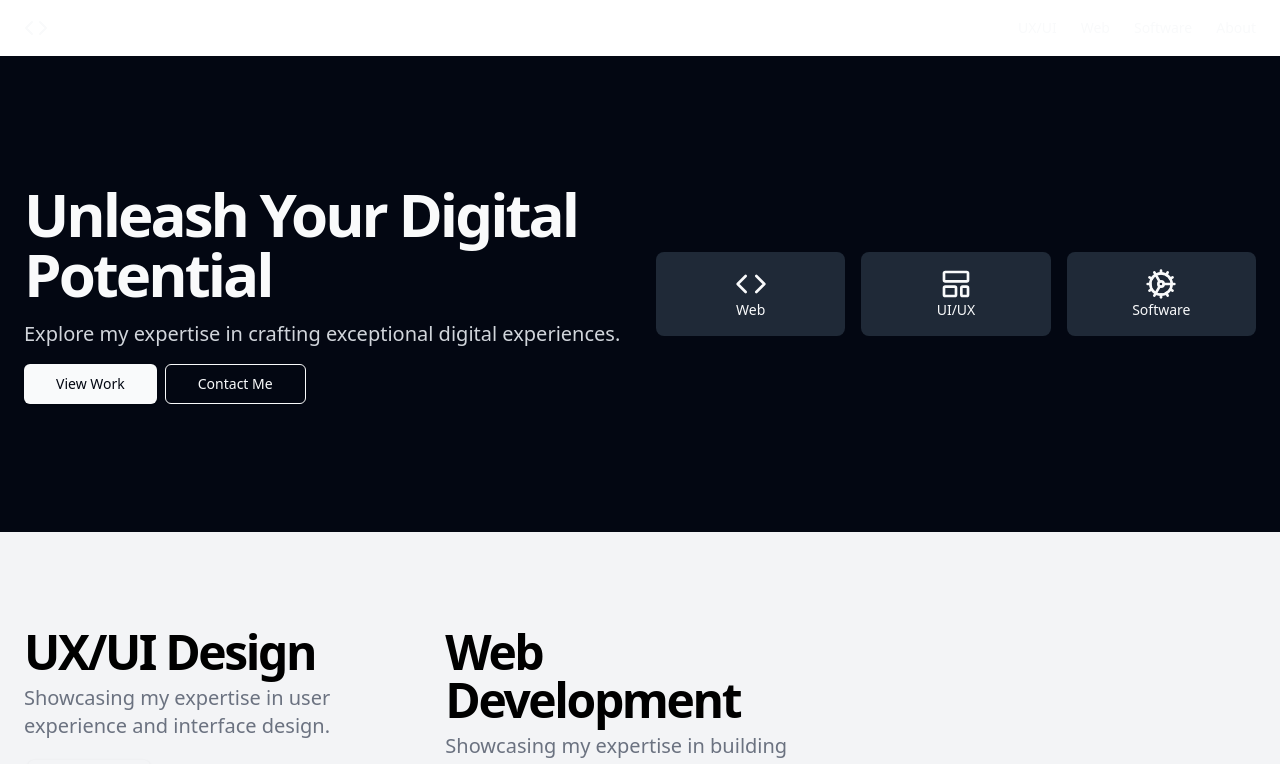
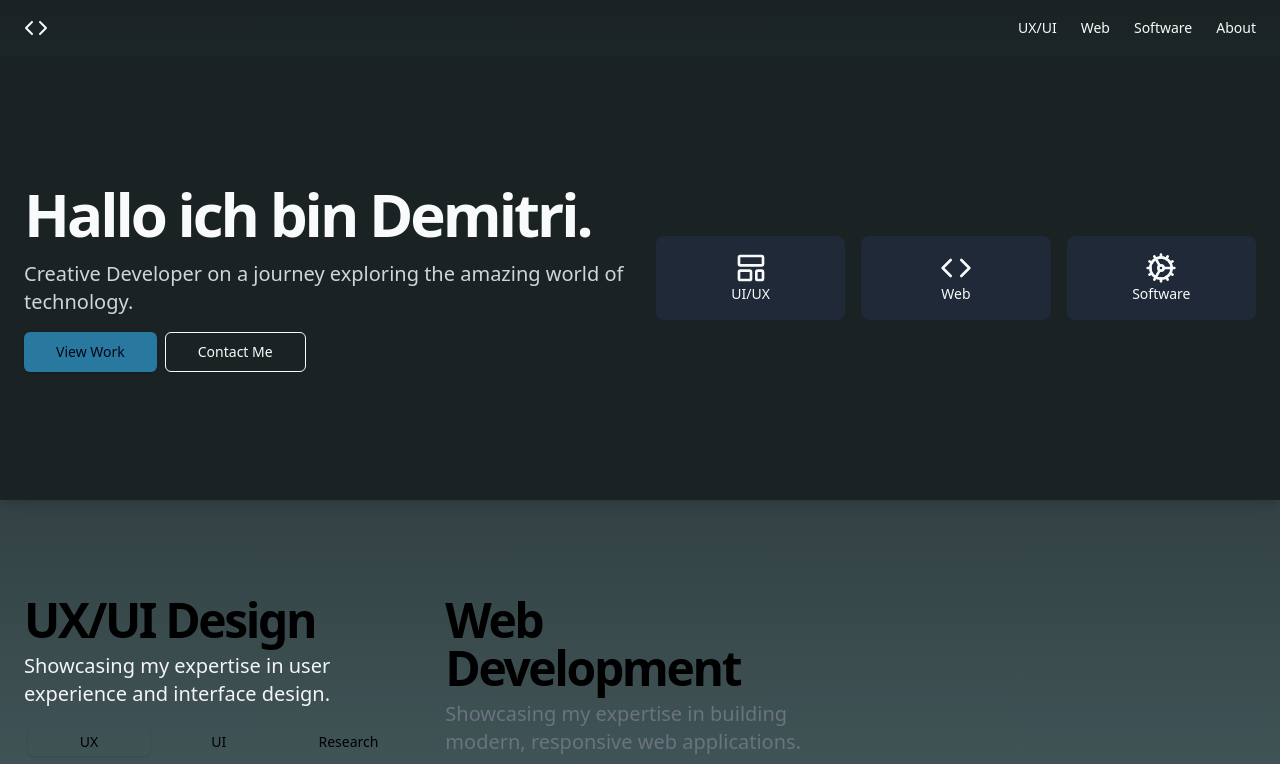
Before and after one commit to CEODemitri/portfolio2024, a SvelteKit app: page / in a window 1280 px wide. Shown: the top 764 px of the page. Built offline with nearby package versions, Linux system fonts and the light colour scheme.

Commit message:
new updates to ui; making it me

```diff
--- a/src/app.css
+++ b/src/app.css
@@ -1,3 +1,7 @@
 @tailwind base;
 @tailwind components;
 @tailwind utilities;
+
+body {
+    background: linear-gradient(to bottom, #1A2223, #668589);
+}
--- /dev/null
+++ b/src/lib/components/Card.svelte
@@ -0,0 +1,50 @@
+<div class="rounded-lg border bg-card text-card-foreground shadow-sm" data-v0-t="card">
+    <div class="flex flex-col space-y-1.5 p-6">
+      <h3 class="whitespace-nowrap text-2xl font-semibold leading-none tracking-tight">
+        Acme Inc. Website Redesign
+      </h3>
+      <p class="text-sm text-muted-foreground">
+        Redesigning the user experience and interface for a leading enterprise software company.
+      </p>
+    </div>
+    <div class="p-6">
+      <div class="flex items-center justify-center h-full">
+        <button class="justify-center whitespace-nowrap rounded-md text-sm font-medium ring-offset-background transition-colors focus-visible:outline-none focus-visible:ring-2 focus-visible:ring-ring focus-visible:ring-offset-2 disabled:pointer-events-none disabled:opacity-50 text-primary underline-offset-4 hover:underline h-10 px-4 py-2 flex items-center gap-2">
+          <svg
+            xmlns="http://www.w3.org/2000/svg"
+            width="24"
+            height="24"
+            viewBox="0 0 24 24"
+            fill="none"
+            stroke="currentColor"
+            stroke-width="2"
+            stroke-linecap="round"
+            stroke-linejoin="round"
+            class="h-5 w-5"
+          >
+            <path d="M2 12s3-7 10-7 10 7 10 7-3 7-10 7-10-7-10-7Z"></path>
+            <circle cx="12" cy="12" r="3"></circle>
+          </svg>
+          View Live
+        </button>
+        <button class="justify-center whitespace-nowrap rounded-md text-sm font-medium ring-offset-background transition-colors focus-visible:outline-none focus-visible:ring-2 focus-visible:ring-ring focus-visible:ring-offset-2 disabled:pointer-events-none disabled:opacity-50 text-primary underline-offset-4 hover:underline h-10 px-4 py-2 flex items-center gap-2">
+          <svg
+            xmlns="http://www.w3.org/2000/svg"
+            width="24"
+            height="24"
+            viewBox="0 0 24 24"
+            fill="none"
+            stroke="currentColor"
+            stroke-width="2"
+            stroke-linecap="round"
+            stroke-linejoin="round"
+            class="h-5 w-5"
+          >
+            <polyline points="16 18 22 12 16 6"></polyline>
+            <polyline points="8 6 2 12 8 18"></polyline>
+          </svg>
+          View Code
+        </button>
+      </div>
+    </div>
+  </div>
--- /dev/null
+++ b/src/lib/components/Section.svelte
@@ -0,0 +1,11 @@
+<div class="container">
+
+</div>
+
+
+<style>
+    .container {
+        height: 650px;
+        width: 100svw;
+    }
+</style>
--- a/src/routes/+layout.svelte
+++ b/src/routes/+layout.svelte
@@ -1,5 +1,5 @@
 <script>
     import "../app.css";
-  </script>
+</script>
 
   <slot />
--- a/src/routes/+page.svelte
+++ b/src/routes/+page.svelte
@@ -1,11 +1,18 @@
+<script>
+	import Card from "../lib/components/Card.svelte";
+	import Section from "../lib/components/Section.svelte";
+
+</script>
 <!--
 // v0 by Vercel.
 // https://v0.dev/t/WXDScCfAS7g
 -->
 
 <div class="flex flex-col min-h-[100dvh]">
+
+  <!-- navbar -->
     <header class="bg-grey-950 text-gray-50 px-4 lg:px-6 h-14 flex items-center">
-      <a class="flex items-center justify-center" href="#">
+      <a class="flex items-center justify-center" href="/">
         <svg
           xmlns="http://www.w3.org/2000/svg"
           width="24"
@@ -21,7 +28,7 @@
           <polyline points="16 18 22 12 16 6"></polyline>
           <polyline points="8 6 2 12 8 18"></polyline>
         </svg>
-        <span class="sr-only">John Doe's Portfolio</span>
+        <span class="sr-only">Demitri Echols' Portfolio</span>
       </a>
       <nav class="ml-auto flex gap-4 sm:gap-6">
         <a class="text-sm font-medium hover:underline underline-offset-4" href="#">
@@ -38,17 +45,21 @@
         </a>
       </nav>
     </header>
-    <main class="flex-1 bg-gray-100 dark:bg-gray-800">
-      <section class="w-full py-12 md:py-24 lg:py-32 bg-gray-950 text-gray-50">
+
+  <!-- body -->
+    <main class="flex-1">
+
+  <!-- hero section -->
+      <section class="w-full py-12 md:py-24 lg:py-32 bg-[#1A2223] shadow-lg text-gray-50">
         <div class="container px-4 md:px-6 grid grid-cols-1 md:grid-cols-2 gap-8 items-center">
           <div class="space-y-4">
             <h1 class="text-4xl font-bold tracking-tighter sm:text-5xl md:text-6xl">
-              Unleash Your Digital Potential
+              Hallo ich bin Demitri.
             </h1>
-            <p class="text-gray-300 md:text-xl">Explore my expertise in crafting exceptional digital experiences.</p>
+            <p class="text-gray-300 md:text-xl"><span class="job">Creative Developer</span> on a journey exploring the amazing world of technology.</p>
             <div class="flex flex-col sm:flex-row gap-2">
               <a
-                class="inline-flex h-10 items-center justify-center rounded-md bg-gray-50 text-gray-950 px-8 text-sm font-medium shadow transition-colors hover:bg-gray-200 focus-visible:outline-none focus-visible:ring-1 focus-visible:ring-gray-950 disabled:pointer-events-none disabled:opacity-50"
+                class="inline-flex h-10 items-center justify-center rounded-md bg-[#2978A0] text-gray-950 px-8 text-sm font-medium shadow transition-colors hover:bg-gray-200 focus-visible:outline-none focus-visible:ring-1 focus-visible:ring-gray-950 disabled:pointer-events-none disabled:opacity-50"
                 href="#"
               >
                 View Work
@@ -75,11 +86,13 @@
                 stroke-linejoin="round"
                 class="h-8 w-8 text-gray-50"
               >
-                <polyline points="16 18 22 12 16 6"></polyline>
-                <polyline points="8 6 2 12 8 18"></polyline>
+                <rect width="18" height="7" x="3" y="3" rx="1"></rect>
+                <rect width="9" height="7" x="3" y="14" rx="1"></rect>
+                <rect width="5" height="7" x="16" y="14" rx="1"></rect>
               </svg>
-              <span class="text-sm font-medium text-gray-50">Web</span>
+              <span class="text-sm font-medium text-gray-50">UI/UX</span>
             </div>
+
             <div class="bg-gray-800 rounded-lg p-4 flex flex-col items-center justify-center">
               <svg
                 xmlns="http://www.w3.org/2000/svg"
@@ -93,12 +106,12 @@
                 stroke-linejoin="round"
                 class="h-8 w-8 text-gray-50"
               >
-                <rect width="18" height="7" x="3" y="3" rx="1"></rect>
-                <rect width="9" height="7" x="3" y="14" rx="1"></rect>
-                <rect width="5" height="7" x="16" y="14" rx="1"></rect>
+                <polyline points="16 18 22 12 16 6"></polyline>
+                <polyline points="8 6 2 12 8 18"></polyline>
               </svg>
-              <span class="text-sm font-medium text-gray-50">UI/UX</span>
+              <span class="text-sm font-medium text-gray-50">Web</span>
             </div>
+
             <div class="bg-gray-800 rounded-lg p-4 flex flex-col items-center justify-center">
               <svg
                 xmlns="http://www.w3.org/2000/svg"
@@ -132,12 +145,14 @@
           </div>
         </div>
       </section>
+
+  <!-- projects section -->
       <section class="container px-4 md:px-6 py-12 md:py-24">
         <div class="grid gap-6 md:gap-8 lg:grid-cols-3">
           <div class="space-y-4">
             <div class="space-y-2">
               <h2 class="text-3xl font-bold tracking-tighter sm:text-4xl md:text-5xl">UX/UI Design</h2>
-              <p class="text-gray-500 dark:text-gray-400 md:text-xl">
+              <p class="text-gray-100 dark:text-gray-400 md:text-xl">
                 Showcasing my expertise in user experience and interface design.
               </p>
             </div>
@@ -204,56 +219,9 @@
                 style=""
               >
                 <div class="grid gap-6 md:grid-cols-2 lg:grid-cols-1">
-                  <div class="rounded-lg border bg-card text-card-foreground shadow-sm" data-v0-t="card">
-                    <div class="flex flex-col space-y-1.5 p-6">
-                      <h3 class="whitespace-nowrap text-2xl font-semibold leading-none tracking-tight">
-                        Acme Inc. Website Redesign
-                      </h3>
-                      <p class="text-sm text-muted-foreground">
-                        Redesigning the user experience and interface for a leading enterprise software company.
-                      </p>
-                    </div>
-                    <div class="p-6">
-                      <div class="flex items-center justify-center h-full">
-                        <button class="justify-center whitespace-nowrap rounded-md text-sm font-medium ring-offset-background transition-colors focus-visible:outline-none focus-visible:ring-2 focus-visible:ring-ring focus-visible:ring-offset-2 disabled:pointer-events-none disabled:opacity-50 text-primary underline-offset-4 hover:underline h-10 px-4 py-2 flex items-center gap-2">
-                          <svg
-                            xmlns="http://www.w3.org/2000/svg"
-                            width="24"
-                            height="24"
-                            viewBox="0 0 24 24"
-                            fill="none"
-                            stroke="currentColor"
-                            stroke-width="2"
-                            stroke-linecap="round"
-                            stroke-linejoin="round"
-                            class="h-5 w-5"
-                          >
-                            <path d="M2 12s3-7 10-7 10 7 10 7-3 7-10 7-10-7-10-7Z"></path>
-                            <circle cx="12" cy="12" r="3"></circle>
-                          </svg>
-                          View Live
-                        </button>
-                        <button class="justify-center whitespace-nowrap rounded-md text-sm font-medium ring-offset-background transition-colors focus-visible:outline-none focus-visible:ring-2 focus-visible:ring-ring focus-visible:ring-offset-2 disabled:pointer-events-none disabled:opacity-50 text-primary underline-offset-4 hover:underline h-10 px-4 py-2 flex items-center gap-2">
-                          <svg
-                            xmlns="http://www.w3.org/2000/svg"
-                            width="24"
-                            height="24"
-                            viewBox="0 0 24 24"
-                            fill="none"
-                            stroke="currentColor"
-                            stroke-width="2"
-                            stroke-linecap="round"
-                            stroke-linejoin="round"
-                            class="h-5 w-5"
-                          >
-                            <polyline points="16 18 22 12 16 6"></polyline>
-                            <polyline points="8 6 2 12 8 18"></polyline>
-                          </svg>
-                          View Code
-                        </button>
-                      </div>
-                    </div>
-                  </div>
+                  <!-- project card 1 -->
+                  <Card />
+                  <!-- project card 2 -->
                   <div class="rounded-lg border bg-card text-card-foreground shadow-sm" data-v0-t="card">
                     <div class="flex flex-col space-y-1.5 p-6">
                       <h3 class="whitespace-nowrap text-2xl font-semibold leading-none tracking-tight">
@@ -304,6 +272,7 @@
                       </div>
                     </div>
                   </div>
+                  <!-- project card 3 -->
                   <div class="rounded-lg border bg-card text-card-foreground shadow-sm" data-v0-t="card">
                     <div class="flex flex-col space-y-1.5 p-6">
                       <h3 class="whitespace-nowrap text-2xl font-semibold leading-none tracking-tight">
@@ -378,6 +347,11 @@
               ></div>
             </div>
           </div>
+
+          <!-- why is this no good? -->
+          <!-- <Section>
+            <h1>Hello</h1>
+          </Section> -->
           <div class="space-y-4">
             <div class="space-y-2">
               <h2 class="text-3xl font-bold tracking-tighter sm:text-4xl md:text-5xl">Web Development</h2>
```
Also changed, not shown: 1 other file (tests, documents, lock files or other folders).
